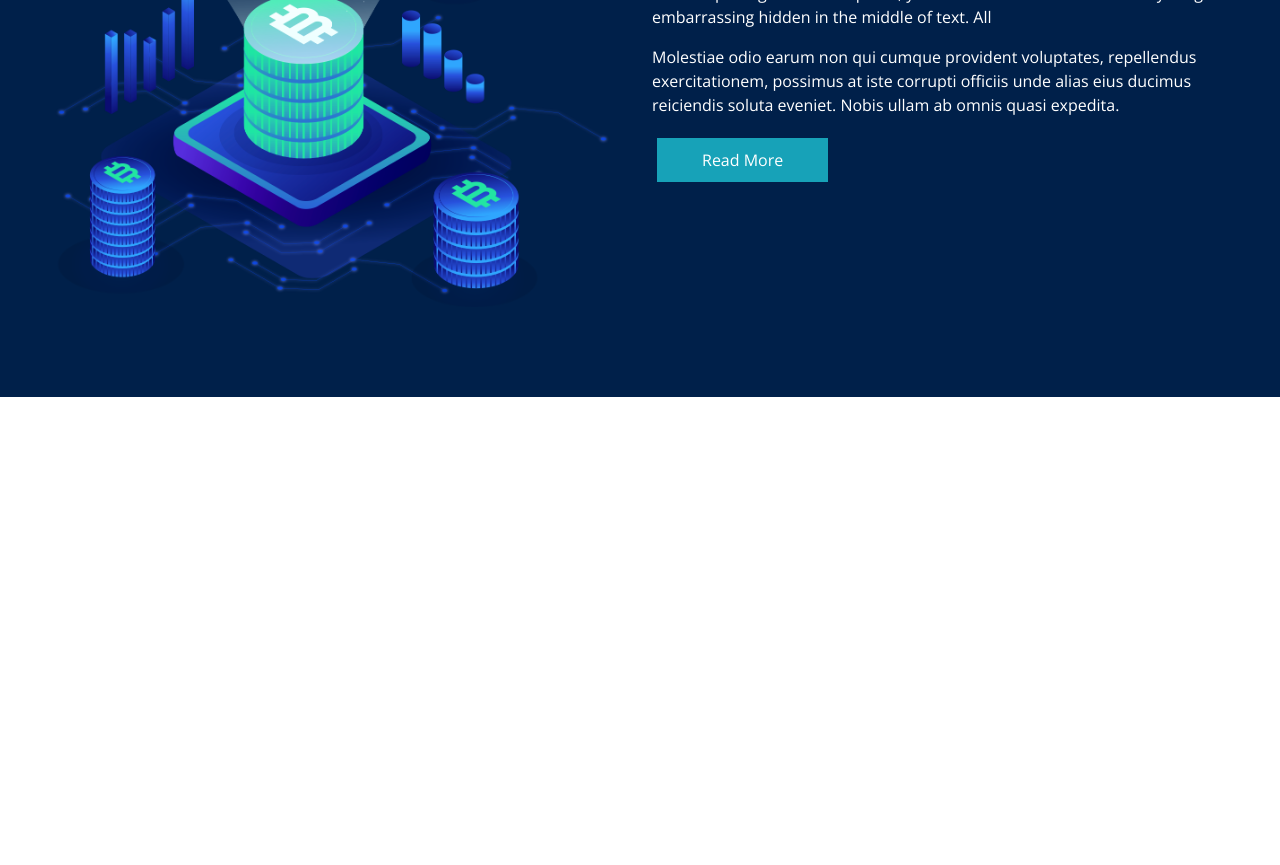
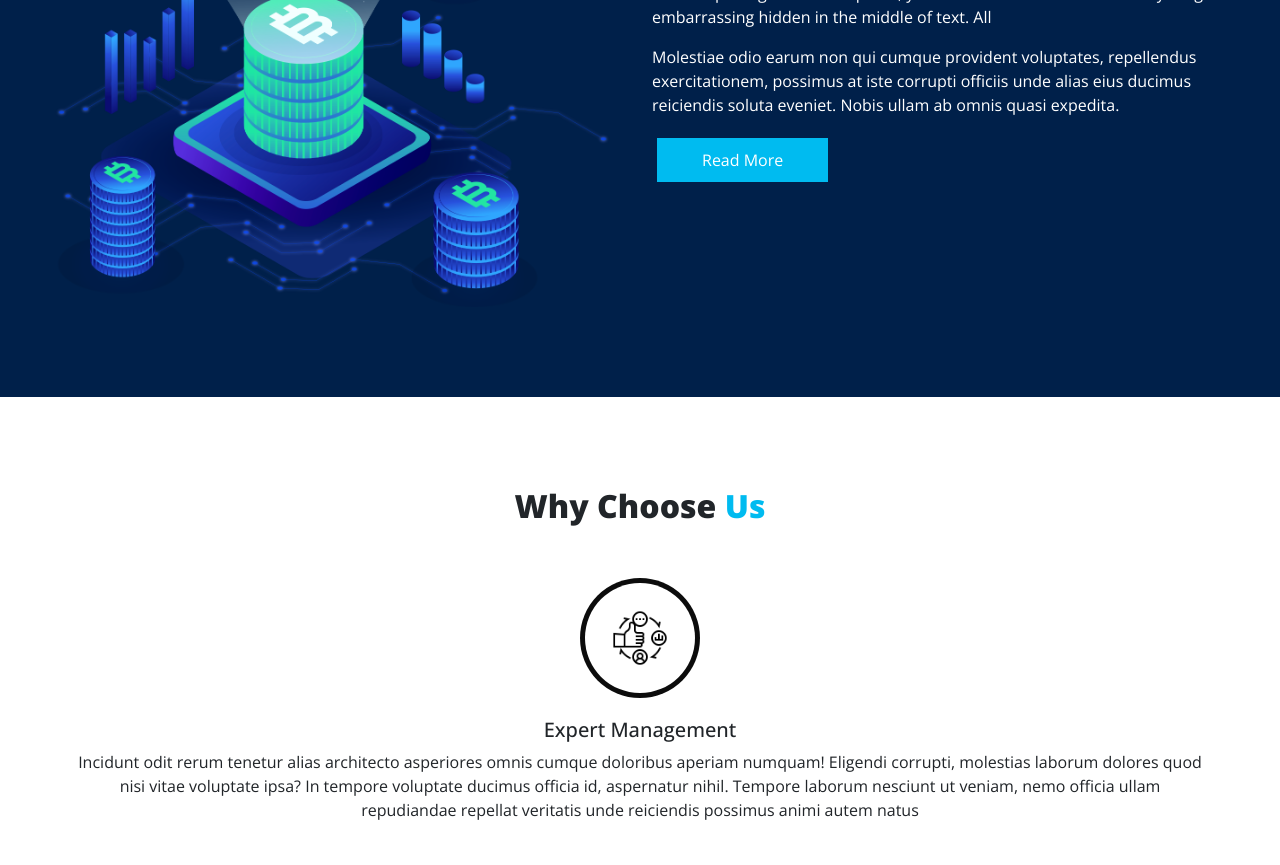
Before and after one commit to HoangDinhSon/finexo, a plain HTML site: page index.html in a window 1280 px wide. Shown: the part 1880-2745 px from the top of the page. Before the commit the page ends 2277 px from the top, so only its background shows below. Drawn offline with nearby package versions, Linux system fonts and the light colour scheme.

Commit message:
Why Choose Us

```diff
--- a/css/style.css
+++ b/css/style.css
@@ -75,12 +75,17 @@ li {
 .mb-8px {
   margin-bottom: 8px;
 }
-.mb-40px{
+
+.mb-40px {
   margin-bottom: 40px;
 }
 
 .mt-45px {
   margin-top: 45px;
+}
+
+.mt-20px {
+  margin-top: 20px;
 }
 
 .m-auto {
@@ -95,7 +100,7 @@ li {
   color: var(--white);
   padding: 10px 45px;
   margin: 5px;
-  background-color: var(--cyan);
+  background-color: var(--blue-light);
   border-width: 0px;
 }
 
@@ -110,12 +115,15 @@ li {
 .flex {
   display: flex;
 }
-.text-center{
+
+.text-center {
   text-align: center;
 }
-.title-h2-left{
+
+.title-h2-left {
   font-weight: 600;
 }
+
 
 /* Header */
 .header-container {
@@ -125,12 +133,10 @@ li {
   align-items: center;
   color: white;
   height: 76px;
-  background: linear-gradient(
-    to right,
-    var(--violet) 20%,
-    var(--violet) 40%,
-    var(--violet) 100%
-  );
+  background: linear-gradient(to right,
+      var(--violet) 20%,
+      var(--violet) 40%,
+      var(--violet) 100%);
 }
 
 .header-logo {
@@ -157,12 +163,10 @@ li {
 
 /* Carousel */
 #carouselHeader {
-  background: linear-gradient(
-    to right,
-    var(--violet) 20%,
-    var(--violet) 40%,
-    var(--violet) 90%
-  );
+  background: linear-gradient(to right,
+      var(--violet) 20%,
+      var(--violet) 40%,
+      var(--violet) 90%);
   padding: 45px 0 145px;
 }
 
@@ -262,19 +266,60 @@ li {
   display: flex;
   justify-content: center;
 }
+
 /* about us */
 .about-us-container {
   background-color: var(--violet-dark);
 }
+
 .about-us {
   color: var(--white);
   max-width: 1170px;
   margin: 0 auto;
 }
+
 .about-us .left-img {
   max-width: 555px;
   object-fit: cover;
 }
+
 .about-us .right-content {
-  margin: auto 0 ;
+  margin: auto 0;
 }
+
+/* why choose us  */
+.why-choose {
+  max-width: 1140px;
+  margin: 0 auto;
+}
+
+.why-choose .circle {
+  position: relative;
+  width: 120px;
+  height: 120px;
+  border-radius: 50%;
+  background-color: #0c0c0c;
+  margin: 0 auto;
+}
+
+.why-choose .item .circle {}
+
+.why-choose .circle::after {
+  content: '';
+  position: absolute;
+  top: 50%;
+  left: 50%;
+  translate: -50% -50%;
+  width: 110px;
+  height: 110px;
+  border-radius: 50%;
+  background-color: var(--white);
+}
+
+.why-choose img {
+  position: absolute;
+  top: 50%;
+  left: 50%;
+  translate: -50% -50%;
+  z-index: 2;
+}
--- a/index.html
+++ b/index.html
@@ -201,6 +201,71 @@
                 </div>
         </div>
         </section>
+        <!-- Why Choose Us -->
+        <section class="why-choose text-center py-90px">
+            <div class="row">
+                <h2 class="fw-bold">Why Choose <span class="fw-bold text-blue-light">Us</span></h2>
+            </div>
+            <!-- 1 -->
+            <div class="item mt-45px">
+                <div class="circle">
+                    <img src="assets/images/w1.png" alt="" width="55px" height="55px">
+                </div>
+                <div class="mt-20px">
+                    <h5>Expert Management</h5>
+                    <p>Incidunt odit rerum tenetur alias architecto asperiores omnis cumque doloribus aperiam numquam!
+                        Eligendi corrupti, molestias laborum dolores quod nisi vitae voluptate ipsa? In tempore
+                        voluptate
+                        ducimus officia id, aspernatur nihil. Tempore laborum nesciunt ut veniam, nemo officia ullam
+                        repudiandae repellat veritatis unde reiciendis possimus animi autem natus</p>
+                </div>
+            </div>
+            <!-- 2 -->
+            <div class="item mt-45px">
+                <div class="circle">
+                    <img src="assets/images/w2.png" alt="" width="55px" height="55px">
+                </div>
+                <div class="mt-20px">
+                    <h5>Expert Management</h5>
+                    <p>Incidunt odit rerum tenetur alias architecto asperiores omnis cumque doloribus aperiam numquam!
+                        Eligendi corrupti, molestias laborum dolores quod nisi vitae voluptate ipsa? In tempore
+                        voluptate
+                        ducimus officia id, aspernatur nihil. Tempore laborum nesciunt ut veniam, nemo officia ullam
+                        repudiandae repellat veritatis unde reiciendis possimus animi autem natus</p>
+                </div>
+            </div>
+            <!-- 3 -->
+            <div class="item mt-45px">
+                <div class="circle">
+                    <img src="assets/images/w3.png" alt="" width="55px" height="55px">
+                </div>
+                <div class="mt-20px">
+                    <h5>Expert Management</h5>
+                    <p>Incidunt odit rerum tenetur alias architecto asperiores omnis cumque doloribus aperiam numquam!
+                        Eligendi corrupti, molestias laborum dolores quod nisi vitae voluptate ipsa? In tempore
+                        voluptate
+                        ducimus officia id, aspernatur nihil. Tempore laborum nesciunt ut veniam, nemo officia ullam
+                        repudiandae repellat veritatis unde reiciendis possimus animi autem natus</p>
+                </div>
+            </div>
+            <!-- 4 -->
+            <div class="item mt-45px">
+                <div class="circle">
+                    <img src="assets/images/w4.png" alt="" width="55px" height="55px">
+                </div>
+                <div class="mt-20px">
+                    <h5>Expert Management</h5>
+                    <p>Incidunt odit rerum tenetur alias architecto asperiores omnis cumque doloribus aperiam numquam!
+                        Eligendi corrupti, molestias laborum dolores quod nisi vitae voluptate ipsa? In tempore
+                        voluptate
+                        ducimus officia id, aspernatur nihil. Tempore laborum nesciunt ut veniam, nemo officia ullam
+                        repudiandae repellat veritatis unde reiciendis possimus animi autem natus</p>
+                </div>
+            </div>
+
+            <button type="button" class="btn-first">Read More</button>
+
+        </section>
 </body>
 
 </html>
```
Also changed, not shown: assets/images/w1.png (added), assets/images/w2.png (added), assets/images/w3.png (added), assets/images/w4.png (added).
